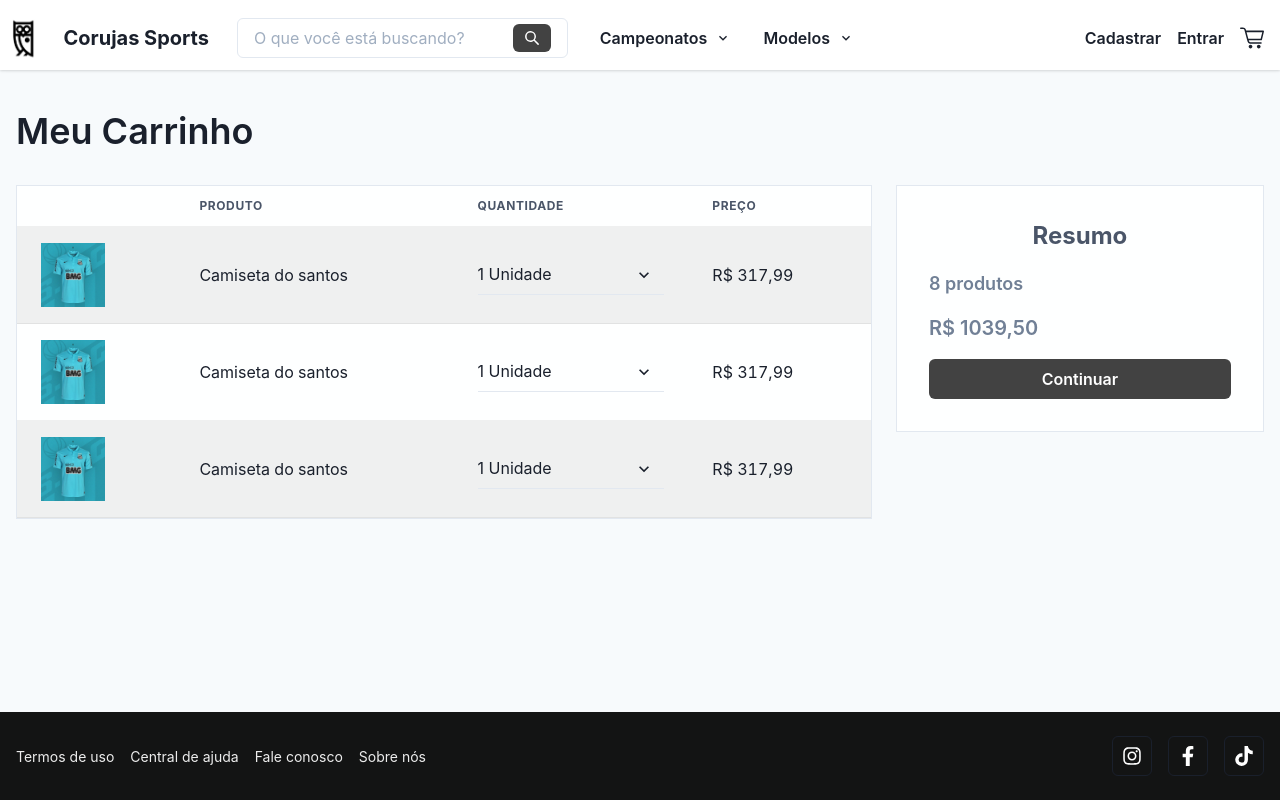
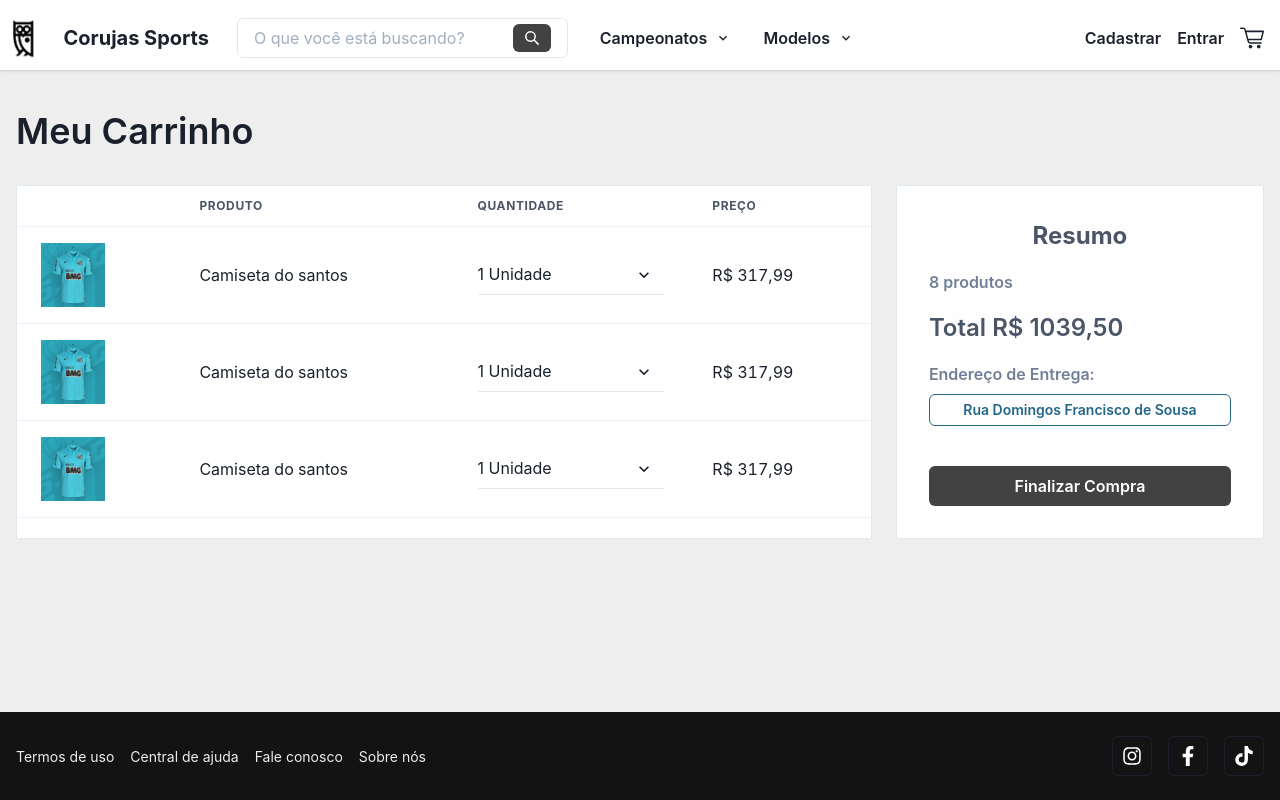
Before and after one commit to gabrielesnack/coruja-sports, a Next.js app: page /cart in a window 1280 px wide. Built offline with nearby package versions, Linux system fonts and the light colour scheme.

Commit message:
housekeeping: cart page

```diff
--- a/modules/commons/components/layout/index.tsx
+++ b/modules/commons/components/layout/index.tsx
@@ -8,7 +8,7 @@ export function Layout({ children, header, footer, boxProps }: LayoutProps) {
       w="100vw"
       minH="100vh"
       flexDirection="column"
-      bgColor={'gray.50'}
+      bgColor={'#eee'}
       {...boxProps}
     >
       {header}
--- a/modules/commons/icons/index.tsx
+++ b/modules/commons/icons/index.tsx
@@ -41,3 +41,9 @@ export const StartIcon = createIcon({
   viewBox: '0 0 448 512',
   d: 'M381.2 150.3L524.9 171.5C536.8 173.2 546.8 181.6 550.6 193.1C554.4 204.7 551.3 217.3 542.7 225.9L438.5 328.1L463.1 474.7C465.1 486.7 460.2 498.9 450.2 506C440.3 513.1 427.2 514 416.5 508.3L288.1 439.8L159.8 508.3C149 514 135.9 513.1 126 506C116.1 498.9 111.1 486.7 113.2 474.7L137.8 328.1L33.58 225.9C24.97 217.3 21.91 204.7 25.69 193.1C29.46 181.6 39.43 173.2 51.42 171.5L195 150.3L259.4 17.97C264.7 6.954 275.9-.0391 288.1-.0391C300.4-.0391 311.6 6.954 316.9 17.97L381.2 150.3z',
 })
+
+export const PlusIcon = createIcon({
+  displayName: 'PlusIcon',
+  viewBox: '0 0 448 512',
+  d: 'M432 256c0 17.69-14.33 32.01-32 32.01H256v144c0 17.69-14.33 31.99-32 31.99s-32-14.3-32-31.99v-144H48c-17.67 0-32-14.32-32-32.01s14.33-31.99 32-31.99H192v-144c0-17.69 14.33-32.01 32-32.01s32 14.32 32 32.01v144h144C417.7 224 432 238.3 432 256z',
+})
--- /dev/null
+++ b/modules/shopping/components/modalAddress/component.tsx
@@ -0,0 +1,109 @@
+import { PlusSquareIcon } from '@chakra-ui/icons'
+import {
+  Box,
+  Button,
+  Link,
+  List,
+  ListItem,
+  Modal,
+  ModalBody,
+  ModalCloseButton,
+  ModalContent,
+  ModalFooter,
+  ModalHeader,
+  ModalOverlay,
+  Radio,
+  Text,
+  useDisclosure,
+} from '@chakra-ui/react'
+import { PlusIcon } from '../../../commons/icons'
+
+export const ModalAddress = () => {
+  const { isOpen, onClose, onOpen } = useDisclosure()
+
+  return (
+    <>
+      <Button
+        variant="outline"
+        colorScheme="secondary"
+        w="100%"
+        size="sm"
+        onClick={onOpen}
+      >
+        Rua Domingos Francisco de Sousa
+      </Button>
+
+      <Modal
+        blockScrollOnMount={true}
+        isOpen={isOpen}
+        onClose={onClose}
+        isCentered
+      >
+        <ModalOverlay />
+        <ModalContent>
+          <ModalHeader>Escolha o endereço de entrega</ModalHeader>
+          <ModalCloseButton />
+
+          <ModalBody d="flex" flexDir="column" gap="6" mb="4">
+            <Text fontWeight="semibold">Em um dos seus endereços</Text>
+
+            <List d="flex" flexDir="column" gap="3">
+              <ListItem borderBottom="1px solid #e2e2e2" py="2">
+                <Radio value="1">
+                  <Box>
+                    <Text fontSize="sm" fontWeight="semibold">
+                      Rua Arco-Íris, 88
+                    </Text>
+                    <Text fontSize="xs">CEP: 69316-055 - Boa Vista - RR</Text>
+                  </Box>
+                </Radio>
+              </ListItem>
+              <ListItem borderBottom="1px solid #e2e2e2" py="2">
+                <Radio value="1">
+                  <Box>
+                    <Text fontSize="sm" fontWeight="semibold">
+                      Rua Moacyr Artemes Menegatti, 37
+                    </Text>
+                    <Text fontSize="xs">CEP: Colatina - Colatina - ES</Text>
+                  </Box>
+                </Radio>
+              </ListItem>
+              <ListItem borderBottom="1px solid #e2e2e2" py="2">
+                <Radio value="1">
+                  <Box>
+                    <Text fontSize="sm" fontWeight="semibold">
+                      Rua Osmundo Farias, 115
+                    </Text>
+                    <Text fontSize="xs">CEP: 59147-415 - Parnamirim - RN</Text>
+                  </Box>
+                </Radio>
+              </ListItem>
+            </List>
+
+            <Button
+              leftIcon={<PlusIcon />}
+              variant="link"
+              colorScheme="primary"
+            >
+              Adicionar um novo endereço
+            </Button>
+          </ModalBody>
+
+          <ModalFooter justifyContent="space-between">
+            <Button
+              colorScheme="danger"
+              variant="outline"
+              px="6"
+              onClick={onClose}
+            >
+              Cancelar
+            </Button>
+            <Button colorScheme="primary" px="8">
+              Salvar
+            </Button>
+          </ModalFooter>
+        </ModalContent>
+      </Modal>
+    </>
+  )
+}
--- a/pages/cart.tsx
+++ b/pages/cart.tsx
@@ -16,10 +16,12 @@ import {
   Text,
 } from '@chakra-ui/react'
 import { NextPage } from 'next//types'
+import ClientOnly from '../modules/commons/components/clientOnly'
 import Footer from '../modules/commons/components/footer'
 import Header from '../modules/commons/components/header'
 import { Layout } from '../modules/commons/components/layout'
 import { CONTAINER_PROPS } from '../modules/commons/config/constants'
+import { ModalAddress } from '../modules/shopping/components/modalAddress/component'
 
 const Cart: NextPage = () => {
   return (
@@ -33,7 +35,7 @@ const Cart: NextPage = () => {
           <Flex flexDir={['column-reverse', null, null, 'row']} gap="6">
             <TableContainer
               w={['100%', null, null, '70%']}
-              bgColor="whiteAlpha.900"
+              bgColor="white"
               borderWidth="1px"
             >
               <Heading
@@ -45,7 +47,7 @@ const Cart: NextPage = () => {
                 Meu Carrinho
               </Heading>
 
-              <Table variant="striped" colorScheme="blackAlpha">
+              <Table variant="simple">
                 <Thead>
                   <Tr>
                     <Th></Th>
@@ -132,16 +134,31 @@ const Cart: NextPage = () => {
                 Resumo
               </Text>
 
-              <Text fontSize="large" fontWeight="semibold" color="gray.500">
+              <Text fontSize="medium" fontWeight="semibold" color="gray.500">
                 8 produtos
               </Text>
 
-              <Text fontSize="xl" fontWeight="semibold" color="gray.500">
-                R$ 1039,50
+              <Text fontSize="2xl" fontWeight="semibold" color="gray.600">
+                Total R$ 1039,50
               </Text>
 
+              <Box d="flex" flexDir="column" gap="2" mb="6">
+                <Text
+                  fontSize="medium"
+                  fontWeight="semibold"
+                  color="gray.500"
+                  whiteSpace="nowrap"
+                >
+                  Endereço de Entrega:
+                </Text>
+
+                <ClientOnly>
+                  <ModalAddress />
+                </ClientOnly>
+              </Box>
+
               <Button px="10" colorScheme="primary">
-                Continuar
+                Finalizar Compra
               </Button>
             </Box>
           </Flex>
--- a/pages/product/[name].tsx
+++ b/pages/product/[name].tsx
@@ -22,11 +22,7 @@ const ProductDetail: NextPage = () => {
   // const { name } = router.query
 
   return (
-    <Layout
-      header={<Header />}
-      footer={<Footer />}
-      boxProps={{ bgColor: 'gray.50' }}
-    >
+    <Layout header={<Header />} footer={<Footer />}>
       <Container {...CONTAINER_PROPS} h="100%" mb="12" pt="4rem">
         <Flex
           w="100%"
```
